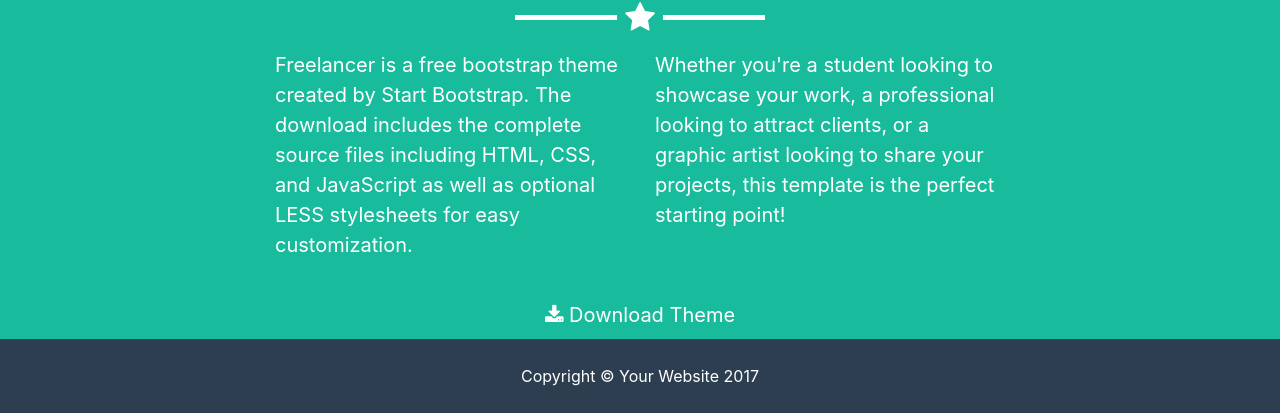
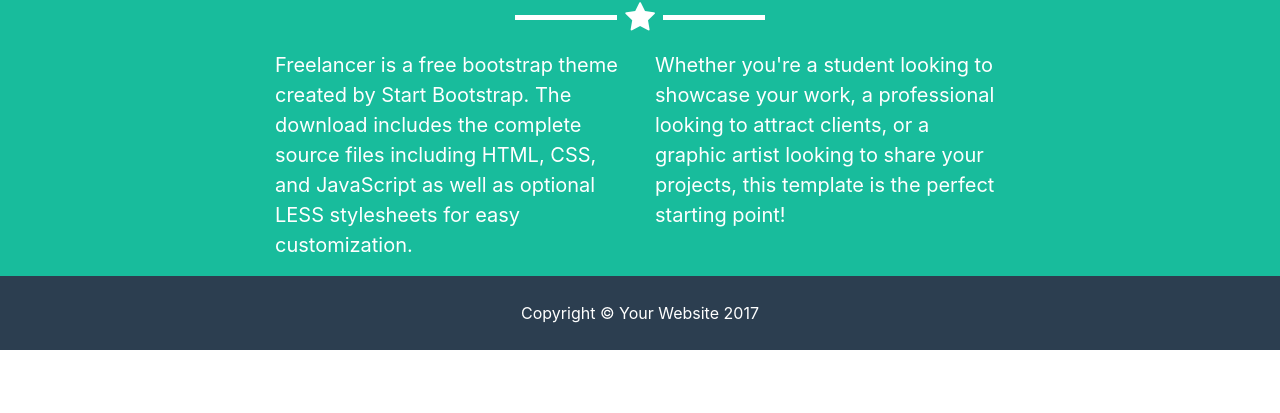
Before and after one commit to rayterrill/BubbaGenie, a website with bundled scripts: page index.html in a window 1280 px wide. Shown: the part 611-1024 px from the top of the page. After the commit the page ends 961 px from the top, so only its background shows below. Built offline with nearby package versions, Linux system fonts and the light colour scheme.

Commit message:
Update index.html

```diff
--- a/index.html
+++ b/index.html
@@ -62,12 +62,6 @@
           </div>
           <div class="col-lg-4 mr-auto">
             <p>Whether you're a student looking to showcase your work, a professional looking to attract clients, or a graphic artist looking to share your projects, this template is the perfect starting point!</p>
-          </div>
-          <div class="col-lg-8 mx-auto text-center">
-            <a href="#" class="btn btn-lg btn-outline">
-              <i class="fa fa-download"></i>
-              Download Theme
-            </a>
           </div>
         </div>
       </div>
```
